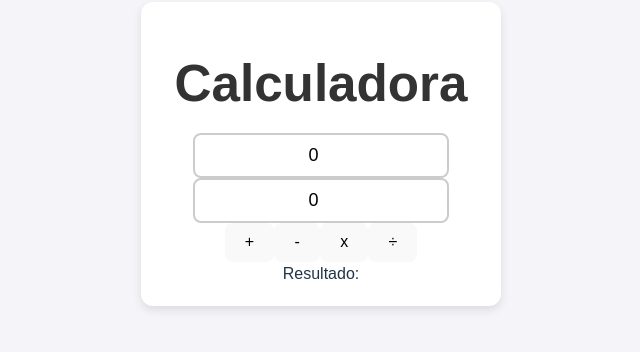
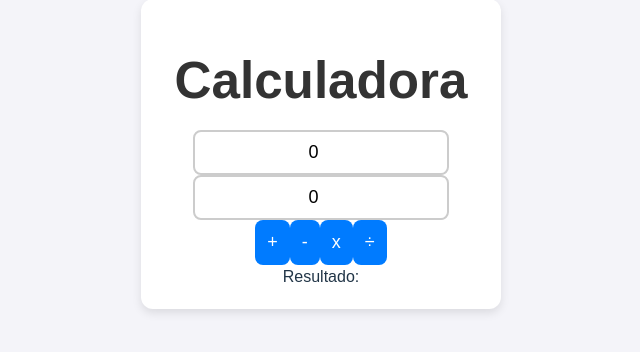
Before and after one commit to inesitalarr/Ejercicio-React-2025, a React (Vite) app: page / in a window 1280 px wide. Shown: the part 246-598 px from the top of the page, without its empty margins (319-959 px from the left). Built offline with nearby package versions, Linux system fonts and the light colour scheme.

Commit message:
add styling for button elements

```diff
--- a/src/App.css
+++ b/src/App.css
@@ -36,3 +36,14 @@ input:focus {
   outline: none;
   box-shadow: 0px 0px 8px rgba(0, 123, 255, 0.3);
 }
+
+button {
+  background: #007bff;
+  color: white;
+  border: none;
+  padding: 12px;
+  font-size: 18px;
+  border-radius: 8px;
+  cursor: pointer;
+  transition: all 0.3s ease-in-out;
+}
```
